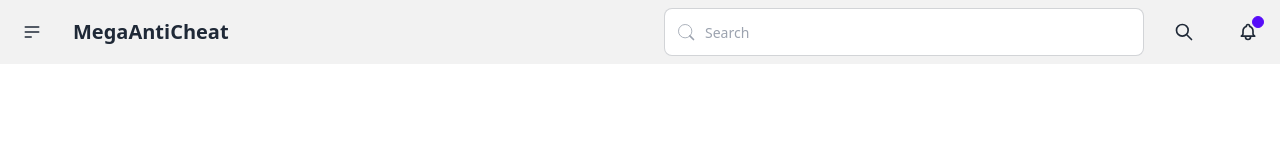
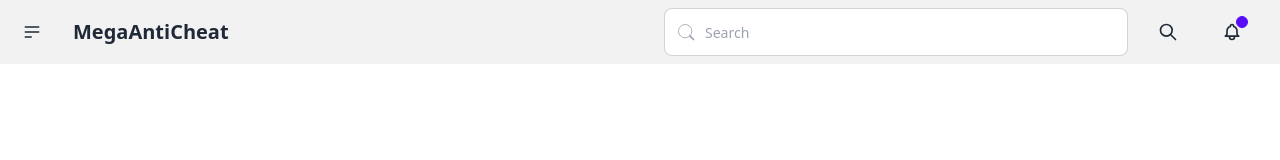
Before and after one commit to megascatterbomb/MegaAntiCheat, a SvelteKit app in the folder ui/: page / in a window 1280 px wide. Shown: the top 160 px of the page. Built offline with nearby package versions, Linux system fonts and the light colour scheme.

Commit message:
Fix ui problem

```diff
--- a/ui/src/components/Header.svelte
+++ b/ui/src/components/Header.svelte
@@ -80,7 +80,7 @@
                     </button>
                 </form>
 
-                <button class="btn btn-ghost btn-circle">
+                <button class="mr-4 btn btn-ghost btn-circle">
                     <div class="indicator">
                         <svg
                             xmlns="http://www.w3.org/2000/svg"
```
